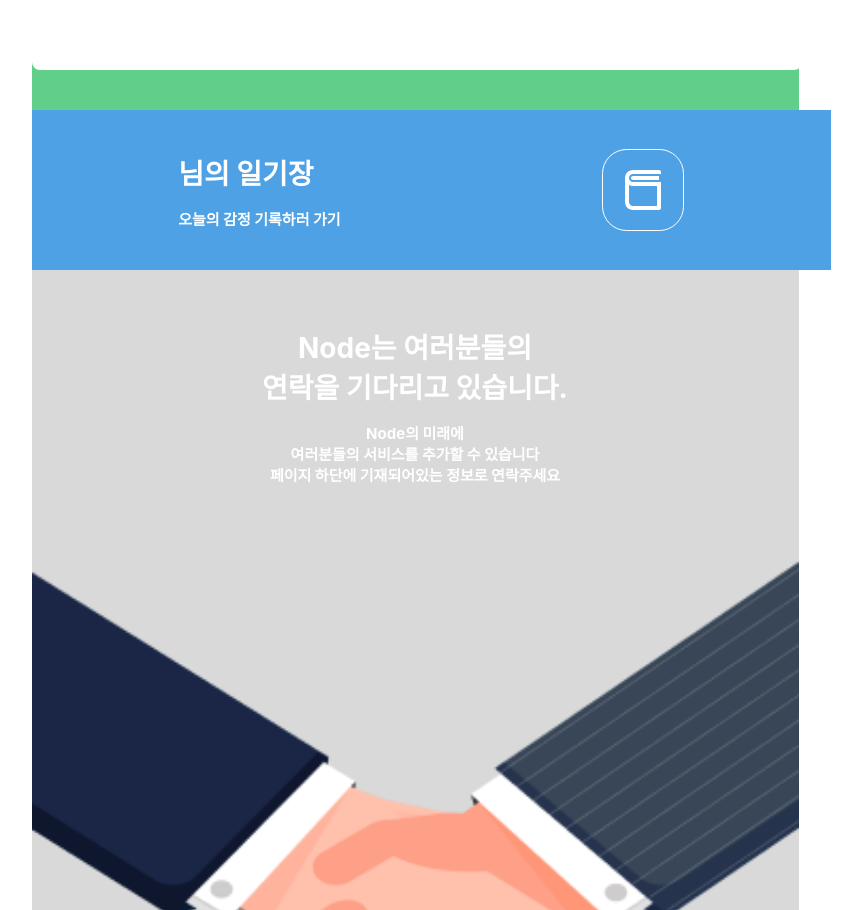
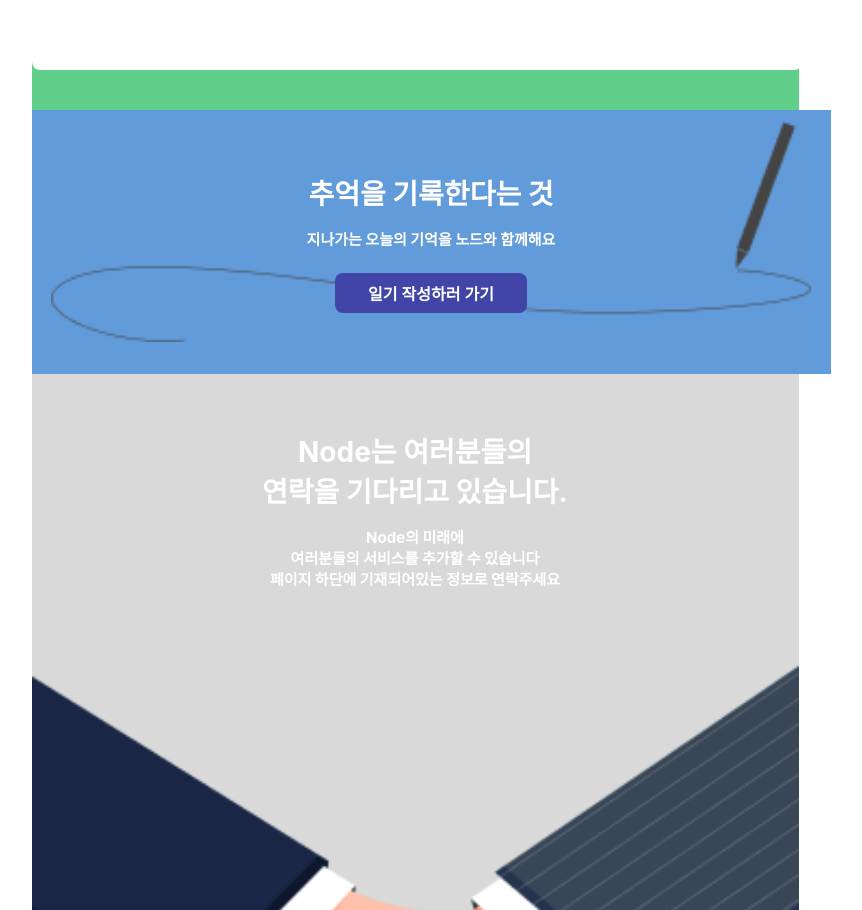
Before and after one commit to Node-Hackathon/Node_Frontend, a React (Create React App) app: page /main in a window 1280 px wide. Shown: the part 1375-2285 px from the top of the page, without its empty margins (225-1087 px from the left). Built offline with nearby package versions, Linux system fonts and the light colour scheme; no server answers; a web font is replaced by a local one.

Commit message:
feat: 메인 페이지 > 일기장 UI 수정, 일기 기록 없을 경우 예외 처리

```diff
--- a/src/pages/diaryList/DiaryListPage.tsx
+++ b/src/pages/diaryList/DiaryListPage.tsx
@@ -3,12 +3,16 @@ import { ResultBox, ResultDetail, ResultType } from '../../components/result/sty
 import { useGetDiaryResultQuery } from '../../services/diary/diaryApi';
 import { Container } from '../gameResult/styles';
 import { IoCalendarNumberOutline } from 'react-icons/io5';
+import { NoExistDiaryList } from './NoExistDiaryList';
 
 export default function DiaryListPage() {
   const { data: DiaryData } = useGetDiaryResultQuery();
 
-  // console.log(DiaryData);
-  // console.log(DiaryData?.[0].userId);
+  console.log(DiaryData);
+
+  if (DiaryData?.length === 0) {
+    return <NoExistDiaryList />;
+  }
 
   return (
     <Container>
--- /dev/null
+++ b/src/pages/diaryList/NoExistDiaryList.tsx
@@ -0,0 +1,20 @@
+import { Container, GoToWriteDiary } from './styles';
+import Sad from '../../assets/images/Sad.png';
+import { Text } from '../userInfo/styles';
+import { useDiaryListEvents } from './events';
+
+export const NoExistDiaryList = () => {
+  const { handleGoToWriteDiary } = useDiaryListEvents();
+
+  return (
+    <Container>
+      <img src={Sad} />
+      <br />
+      <Text color="black" fontSize="20px" fontWeight="600">
+        일기를 작성하지 않았어요
+      </Text>
+      <br />
+      <GoToWriteDiary onClick={handleGoToWriteDiary}>일기 쓰러가기</GoToWriteDiary>
+    </Container>
+  );
+};
--- /dev/null
+++ b/src/pages/diaryList/events.ts
@@ -0,0 +1,11 @@
+import { useNavigate } from 'react-router-dom';
+
+export const useDiaryListEvents = () => {
+  const navigate = useNavigate();
+
+  const handleGoToWriteDiary = () => {
+    navigate('/diary');
+  };
+
+  return { handleGoToWriteDiary };
+};
--- /dev/null
+++ b/src/pages/diaryList/styles.ts
@@ -0,0 +1,25 @@
+import { styled } from 'styled-components';
+
+export const Container = styled.div`
+  width: 100%;
+  min-height: calc(100% - 4rem);
+  height: fit-content;
+
+  display: flex;
+  align-items: center;
+  justify-content: center;
+  flex-direction: column;
+`;
+
+export const GoToWriteDiary = styled.div`
+  width: fit-content;
+  height: fit-content;
+
+  padding: 1rem 1rem;
+
+  background-color: #5fcf89;
+  color: white;
+  font-size: 16px;
+  font-weight: 600;
+  border-radius: 8px;
+`;
--- a/src/pages/main/MainPage.tsx
+++ b/src/pages/main/MainPage.tsx
@@ -13,21 +13,19 @@ import {
   PromotionImg,
   Diary,
   Wrapper,
+  GoToDiary,
 } from './styles';
 import BlockGame from '../../assets/images/BlockGame.png';
 import SettingGame from '../../assets/images/SettingGame.png';
 import ReverseCardGame from '../../assets/images/ReverseCardGame.png';
 import FindNumberGame from '../../assets/images/FindNumberGame.png';
 import HandShake from '../../assets/images/HandShake.png';
+import DiaryBackGround from '../../assets/images/DiaryBackGround.png';
 import { Link } from 'react-router-dom';
 import { Label7 } from '../../components/text/Text';
 import { theme } from '../../styles/theme';
-import { RiBook3Line } from 'react-icons/ri';
-import { useGetUserByIdQuery } from '../../services/myPage/myPageApi';
 
 export default function MainPage() {
-  const { data: userData } = useGetUserByIdQuery();
-
   return (
     <MainContainer>
       {/* 배너 */}
@@ -110,25 +108,18 @@ export default function MainPage() {
           </GoToEdu>
         </Link>
       </Education>
+      {/* 일기 */}
       <Diary>
         <Wrapper>
-          <Text>{userData?.name}님의 일기장</Text>
+          <Text>추억을 기록한다는 것</Text>
           <Text fontSize="15px" $marginTop="1rem">
-            오늘의 감정 기록하러 가기
+            지나가는 오늘의 기억을 노드와 함께해요
           </Text>
         </Wrapper>
-        <div
-          style={{
-            border: '1px solid white',
-            borderRadius: '30%',
-            padding: '1rem',
-            display: 'flex',
-            alignItems: 'center',
-            justifyContent: 'center',
-          }}
-        >
-          <RiBook3Line color="white" size={'3rem'} />
-        </div>
+        <Link to={'/diary'}>
+          <GoToDiary>일기 작성하러 가기</GoToDiary>
+        </Link>
+        <img src={DiaryBackGround} width={'95%'} />
       </Diary>
       {/* 홍보 */}
       <Promotion>
--- a/src/pages/main/styles.ts
+++ b/src/pages/main/styles.ts
@@ -109,26 +109,52 @@ export const EduImg = styled.div`
 
 export const Diary = styled.div`
   width: 100%;
-  height: 10rem;
+  height: 12.5rem;
 
   display: flex;
   align-items: center;
-  justify-content: space-around;
-  flex-direction: row;
+  justify-content: center;
+  flex-direction: column;
 
-  padding: 0rem 1rem;
+  padding: 2rem 1rem;
 
-  background-color: rgb(79, 161, 230);
+  background-color: #629bd9;
+  position: relative;
+
+  img {
+    position: absolute;
+    bottom: 2rem;
+  }
 `;
 
 export const Wrapper = styled.div`
-  width: fit-content;
+  width: 100%;
   height: fit-content;
 
+  margin-bottom: 1.5rem;
+
   display: flex;
-  align-items: start;
+  align-items: center;
   justify-content: center;
   flex-direction: column;
+`;
+
+export const GoToDiary = styled.div`
+  width: 12rem;
+  height: 2.5rem;
+
+  display: flex;
+  align-items: center;
+  justify-content: center;
+
+  color: white;
+  font-weight: 600;
+
+  border-radius: 0.5rem;
+  background-color: #4145a8;
+
+  position: relative;
+  z-index: 999;
 `;
 
 export const Promotion = styled.div`
--- a/src/pages/survey/events.ts
+++ b/src/pages/survey/events.ts
@@ -252,7 +252,7 @@ export const useDiary = () => {
 
   // 오늘 일기 작성 완료 시 결과 페이지로 이동
   const handleBack = () => {
-    navigate('/diaryResult');
+    navigate('/diaryList');
   };
 
   // 텍스트 입력 핸들러 처리
```
Also changed, not shown: src/assets/images/DiaryBackGround.png (added).
